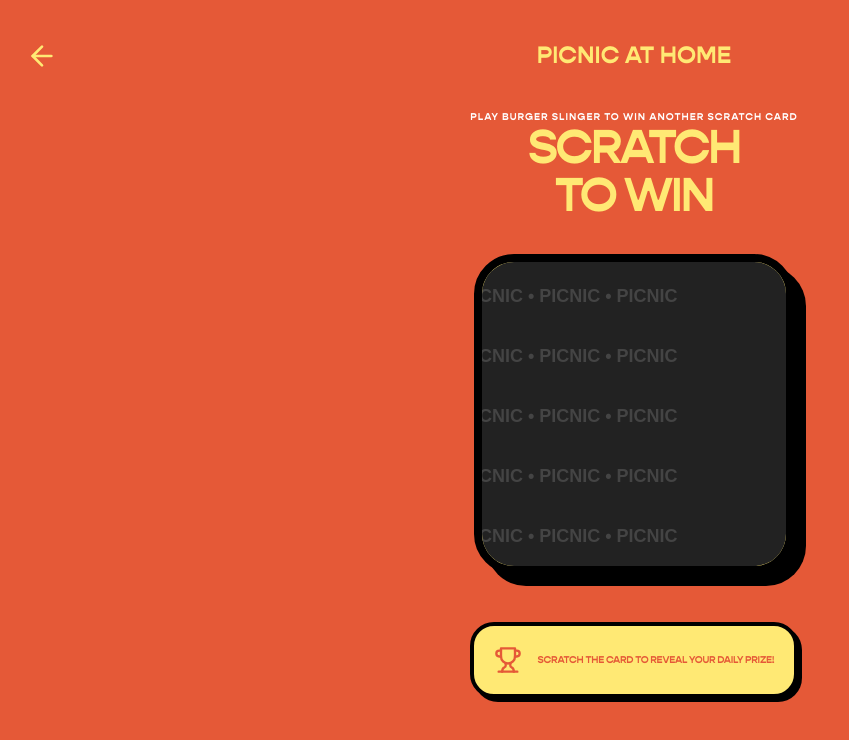
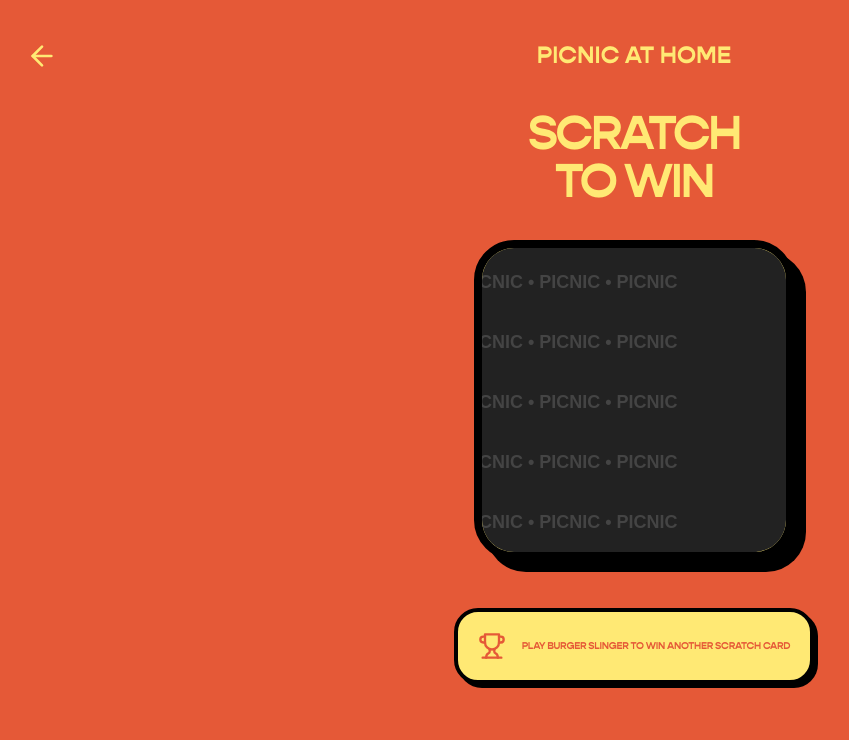
Before and after one commit to JaydenElworthy/burgerstack, a Next.js app: page /scratch in a window 1280 px wide. Shown: the top 740 px of the page, without its empty margins (6-855 px from the left). Built offline with nearby package versions, Linux system fonts and the light colour scheme.

Commit message:
Update page.js

```diff
--- a/app/scratch/page.js
+++ b/app/scratch/page.js
@@ -99,7 +99,6 @@ export default function ScratchCard() {
 
       {/* Hero Text */}
       <div className="text-center mb-8 px-4">
-        <p className="font-bold uppercase text-[10px] tracking-widest text-white mb-1 leading-none">PLAY BURGER SLINGER TO WIN ANOTHER SCRATCH CARD</p>
         <h2 className="text-[12vw] sm:text-5xl font-bold uppercase leading-[0.8] tracking-tighter text-[#FFE974]">Scratch<br/>to Win</h2>
       </div>
 
@@ -142,7 +141,7 @@ export default function ScratchCard() {
         <div className="mt-12 p-5 bg-[#FFE974] border-4 border-black rounded-3xl flex gap-4 items-center shadow-[4px_4px_0px_0px_rgba(0,0,0,1)] mx-4">
             <Trophy size={28} className="shrink-0 text-[#E55937]" />
             <p className="text-[10px] font-bold uppercase tracking-tight leading-tight text-left text-[#E55937]">
-                Scratch the card to reveal your daily prize!
+                PLAY BURGER SLINGER TO WIN ANOTHER SCRATCH CARD
             </p>
         </div>
       )}
```
